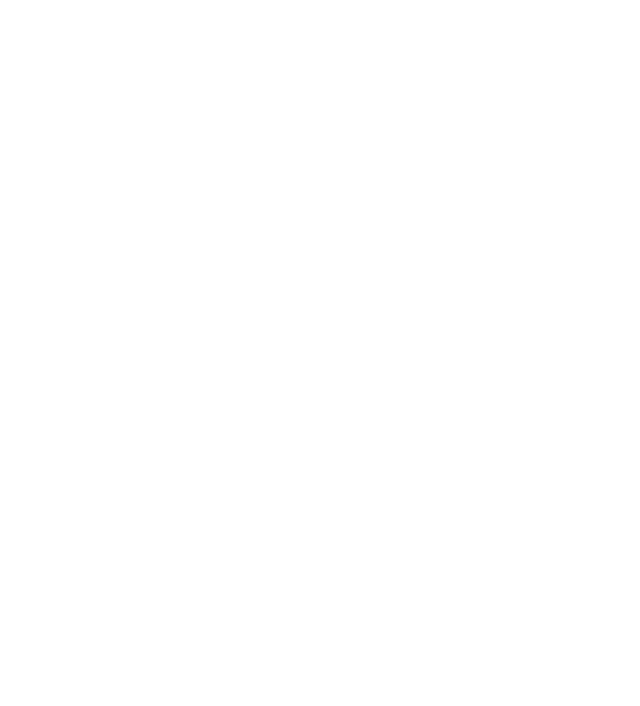
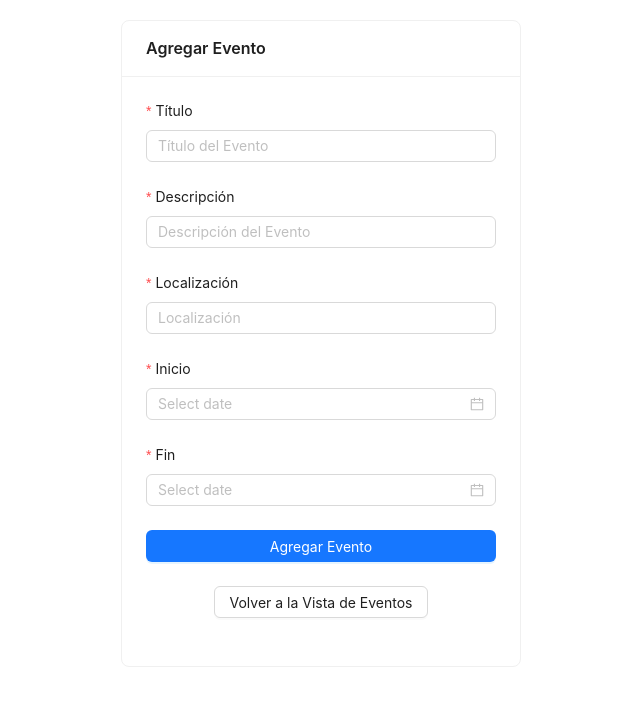
Before and after one commit to Rober1088/Gestor-de-Reservas, a React (Vite) app: page /events/form in a window 1280 px wide. Before the commit this address had no page. Shown: the top 706 px of the page, without its empty margins (319-959 px from the left). Built offline with nearby package versions, Linux system fonts and the light colour scheme.

Commit message:
Se agrego forms

```diff
--- a/package.json
+++ b/package.json
@@ -13,7 +13,8 @@
     "@supabase/supabase-js": "^2.48.1",
     "antd": "^5.24.2",
     "react": "^19.0.0",
-    "react-dom": "^19.0.0"
+    "react-dom": "^19.0.0",
+    "react-router-dom": "^7.3.0"
   },
   "devDependencies": {
     "@eslint/js": "^9.19.0",
--- a/src/App.tsx
+++ b/src/App.tsx
@@ -5,18 +5,21 @@ import EventsV from "./views/EventsV";
 import UsersV from "./views/UsersV";
 import EmployeesList from "./views/EmployeesV";
 import EmployeesForm from "./views/EmployeesForm";
+import EventsForm from "./views/EventsForm";
+import UsersForm from "./views/UsersForm";
 
 function App() {
   return (
     <Router>
       <Routes>
-        {/* Renderiza HomeView cuando la URL es "/" */}
         <Route path="/" element={<HomeView />} />
         <Route path="/employees" element={<EmployeesVista />} />
         <Route path="/events" element={<EventsV />} />
         <Route path="/users" element={<UsersV />} />
         <Route path="/employees" element={<EmployeesList />} />
         <Route path="/employees/form" element={<EmployeesForm />} />
+        <Route path="/events/form" element={<EventsForm />} />
+        <Route path="/users/form" element={<UsersForm />} />
       </Routes>
     </Router>
   );
--- a/src/utils/supabase.tsx
+++ b/src/utils/supabase.tsx
@@ -1,4 +1,3 @@
-
 import { createClient } from '@supabase/supabase-js';
 
 const supabaseUrl = import.meta.env.VITE_SUPABASE_URL;
--- a/src/views/EmployeesForm.tsx
+++ b/src/views/EmployeesForm.tsx
@@ -1,17 +1,19 @@
 import { useState } from "react";
 import { Form, Input, Button, message, Card, Checkbox } from "antd";
 import { Employee } from "../Models/employees";
-import { insertEmployee } from "../controllers/supabaseDataInsert"
+import { insertEmployee } from "../controllers/supabaseDataInsert";
+import { useNavigate } from "react-router-dom"; // Importa useNavigate para la navegación
 
 export default function EmployeeInsertForm() {
   const [loading, setLoading] = useState(false);
   const [form] = Form.useForm(); // Manejo de estado del formulario
+  const navigate = useNavigate(); // Hook para la navegación
 
   const onFinish = async (values: Omit<Employee, "id">) => {
     setLoading(true);
 
-    // Convertimos `is_admin` a booleano
-    const formattedValues = { ...values, is_admin: !!values.is_admin };
+
+    const formattedValues = { ...values, admin: !!values.is_admin };
 
     const result = await insertEmployee(formattedValues);
 
@@ -31,16 +33,14 @@ export default function EmployeeInsertForm() {
         <Form.Item
           label="Nombre"
           name="nombre"
-          rules={[{ required: true, message: "Por favor ingresa el nombre" }]}
-        >
+          rules={[{ required: true, message: "Por favor ingresa el nombre" }]}>
           <Input placeholder="Nombre completo" />
         </Form.Item>
 
         <Form.Item
           label="Rol"
           name="rol"
-          rules={[{ required: true, message: "Por favor ingresa el rol" }]}
-        >
+          rules={[{ required: true, message: "Por favor ingresa el rol" }]}>
           <Input placeholder="Rol del empleado" />
         </Form.Item>
 
@@ -48,9 +48,24 @@ export default function EmployeeInsertForm() {
           <Checkbox>Es administrador</Checkbox>
         </Form.Item>
 
+        {/* Agregar campo de contraseña */}
+        <Form.Item
+          label="Contraseña"
+          name="contrasena"
+          rules={[{ required: true, message: "Por favor ingresa la contraseña" }]}>
+          <Input.Password placeholder="Contraseña" />
+        </Form.Item>
+
         <Form.Item>
           <Button type="primary" htmlType="submit" loading={loading} block>
             Agregar
+          </Button>
+        </Form.Item>
+
+        {/* Botón para regresar a la vista de empleados centrado */}
+        <Form.Item style={{ textAlign: "center" }}>
+          <Button type="default" onClick={() => navigate("/employees")}>
+            Volver a la Vista de Empleados
           </Button>
         </Form.Item>
       </Form>
--- a/src/views/EmployeesV.tsx
+++ b/src/views/EmployeesV.tsx
@@ -20,14 +20,24 @@ const EmployeesVista: React.FC = () => {
     { title: "ID", dataIndex: "id", key: "id" },
     { title: "Nombre", dataIndex: "nombre", key: "nombre" },
     { title: "Rol", dataIndex: "rol", key: "rol" },
-    { title: "Administrador", dataIndex: "is_admin", key: "is_admin", render: (isAdmin: boolean) => (isAdmin ? "No" : "Sí") },
+    {
+      title: "Administrador",
+      dataIndex: "admin",  // Mantén el nombre del campo "admin" de la base de datos
+      key: "admin",
+      render: (admin: boolean) => (admin ? "Sí" : "No")  // Muestra "Sí" o "No"
+    },
+    { title: "Contraseña", dataIndex: "contrasena", key: "contrasena" },
   ];
 
   return (
     <div style={{ padding: 20 }}>
       <h2>Trabajadores</h2>
       <Table dataSource={employees} columns={columns} rowKey="id" />
-      <Button type="primary" style={{ marginTop: "16px", marginRight: 8 }}onClick={() => navigate("/employees/form")}>
+      <Button
+        type="primary"
+        style={{ marginTop: "16px", marginRight: 8 }}
+        onClick={() => navigate("/employees/form")}
+      >
         Añadir Empleado
       </Button>
       <Button type="default" onClick={() => navigate("/")}>
--- /dev/null
+++ b/src/views/EventsForm.tsx
@@ -0,0 +1,87 @@
+import { useState } from "react";
+import { Form, Input, Button, message, Card, DatePicker } from "antd";
+import { Event } from "../Models/events";
+import { insertEvent } from "../controllers/supabaseDataInsert";
+import { useNavigate } from "react-router-dom";
+import dayjs from "dayjs";  // Para el formato de fecha
+
+export default function EventsForm() {
+  const [loading, setLoading] = useState(false);
+  const [form] = Form.useForm();
+  const navigate = useNavigate();
+
+  const onFinish = async (values: Event) => {
+    setLoading(true);
+
+    // Formateamos las fechas antes de enviarlas
+    const formattedValues = {
+      ...values,
+      start_time: dayjs(values.start_time).toISOString(),
+      end_time: dayjs(values.end_time).toISOString(),
+    };
+
+    const result = await insertEvent(formattedValues);
+
+    if (result) {
+      message.success("Evento agregado con éxito.");
+      form.resetFields();
+    } else {
+      message.error("Error al agregar evento.");
+    }
+
+    setLoading(false);
+  };
+
+  return (
+    <Card title="Agregar Evento" style={{ width: 400, margin: "20px auto" }}>
+      <Form form={form} layout="vertical" onFinish={onFinish}>
+        <Form.Item
+          label="Título"
+          name="titulo"
+          rules={[{ required: true, message: "Por favor ingresa el título del evento" }]}>
+          <Input placeholder="Título del Evento" />
+        </Form.Item>
+
+        <Form.Item
+          label="Descripción"
+          name="descripcion"
+          rules={[{ required: true, message: "Por favor ingresa la descripción del evento" }]}>
+          <Input placeholder="Descripción del Evento" />
+        </Form.Item>
+
+        <Form.Item
+          label="Localización"
+          name="localizacion"
+          rules={[{ required: true, message: "Por favor ingresa la localización" }]}>
+          <Input placeholder="Localización" />
+        </Form.Item>
+
+        <Form.Item
+          label="Inicio"
+          name="start_time"
+          rules={[{ required: true, message: "Por favor ingresa la fecha de inicio" }]}>
+          <DatePicker showTime format="YYYY-MM-DD HH:mm" style={{ width: "100%" }} />
+        </Form.Item>
+
+        <Form.Item
+          label="Fin"
+          name="end_time"
+          rules={[{ required: true, message: "Por favor ingresa la fecha de fin" }]}>
+          <DatePicker showTime format="YYYY-MM-DD HH:mm" style={{ width: "100%" }} />
+        </Form.Item>
+
+        <Form.Item>
+          <Button type="primary" htmlType="submit" loading={loading} block>
+            Agregar Evento
+          </Button>
+        </Form.Item>
+
+        <Form.Item style={{ textAlign: "center" }}>
+          <Button type="default" onClick={() => navigate("/events")}>
+            Volver a la Vista de Eventos
+          </Button>
+        </Form.Item>
+      </Form>
+    </Card>
+  );
+}
--- a/src/views/EventsV.tsx
+++ b/src/views/EventsV.tsx
@@ -38,7 +38,11 @@ export default function EventsV() {
         loading={loading}
         pagination={{ pageSize: 5 }}
       />
-      <Button type="primary" style={{ marginTop: 16, marginRight: 8 }}>
+      <Button
+        type="primary"
+        style={{ marginTop: 16, marginRight: 8 }}
+        onClick={() => navigate("/events/form")} // Cambiar a la ruta correcta
+      >
         Añadir Evento
       </Button>
       <Button type="default" onClick={() => navigate("/")}>
--- /dev/null
+++ b/src/views/UsersForm.tsx
@@ -0,0 +1,68 @@
+import { useState } from "react";
+import { Form, Input, Button, message, Card } from "antd";
+import { User } from "../Models/users";
+import { insertUser } from "../controllers/supabaseDataInsert";
+import { useNavigate } from "react-router-dom";
+
+export default function UserInsertForm() {
+  const [loading, setLoading] = useState(false);
+  const [form] = Form.useForm();
+  const navigate = useNavigate();
+
+  const onFinish = async (values: User) => {
+    setLoading(true);
+
+    const result = await insertUser(values);
+
+    if (result) {
+      message.success("Usuario agregado con éxito.");
+      form.resetFields();
+    } else {
+      message.error("Error al agregar usuario.");
+    }
+
+    setLoading(false);
+  };
+
+  return (
+    <Card title="Agregar Usuario" style={{ width: 400, margin: "20px auto" }}>
+      <Form form={form} layout="vertical" onFinish={onFinish}>
+        <Form.Item
+          label="Email"
+          name="email"
+          rules={[{ required: true, message: "Por favor ingresa el email" }]}
+        >
+          <Input placeholder="Email" />
+        </Form.Item>
+
+        <Form.Item
+          label="Teléfono"
+          name="phone"
+          rules={[{ required: true, message: "Por favor ingresa el teléfono" }]}
+        >
+          <Input placeholder="Teléfono" />
+        </Form.Item>
+
+        <Form.Item
+          label="Nombre de Usuario"
+          name="nombre_usuario"
+          rules={[{ required: true, message: "Por favor ingresa el nombre de usuario" }]}
+        >
+          <Input placeholder="Nombre de Usuario" />
+        </Form.Item>
+
+        <Form.Item>
+          <Button type="primary" htmlType="submit" loading={loading} block>
+            Agregar Usuario
+          </Button>
+        </Form.Item>
+
+        <Form.Item style={{ textAlign: "center" }}>
+          <Button type="default" onClick={() => navigate("/users")}>
+            Volver a la Vista de Usuarios
+          </Button>
+        </Form.Item>
+      </Form>
+    </Card>
+  );
+}
--- a/src/views/UsersV.tsx
+++ b/src/views/UsersV.tsx
@@ -36,7 +36,11 @@ export default function UsersV() {
         loading={loading}
         pagination={{ pageSize: 5 }}
       />
-      <Button type="primary" style={{ marginTop: 16, marginRight: 8 }}>
+      <Button
+        type="primary"
+        style={{ marginTop: 16, marginRight: 8 }}
+        onClick={() => navigate("/users/form")}
+      >
         Añadir Usuario
       </Button>
       <Button type="default" onClick={() => navigate("/")}>
```
Also changed, not shown: src/Models/employees.tsx (+5 -4 lines), src/controllers/supabaseDataInsert.tsx (+45 -12 lines), src/utils/tables.tsx (added), 2 other files (tests, documents, lock files or other folders).
